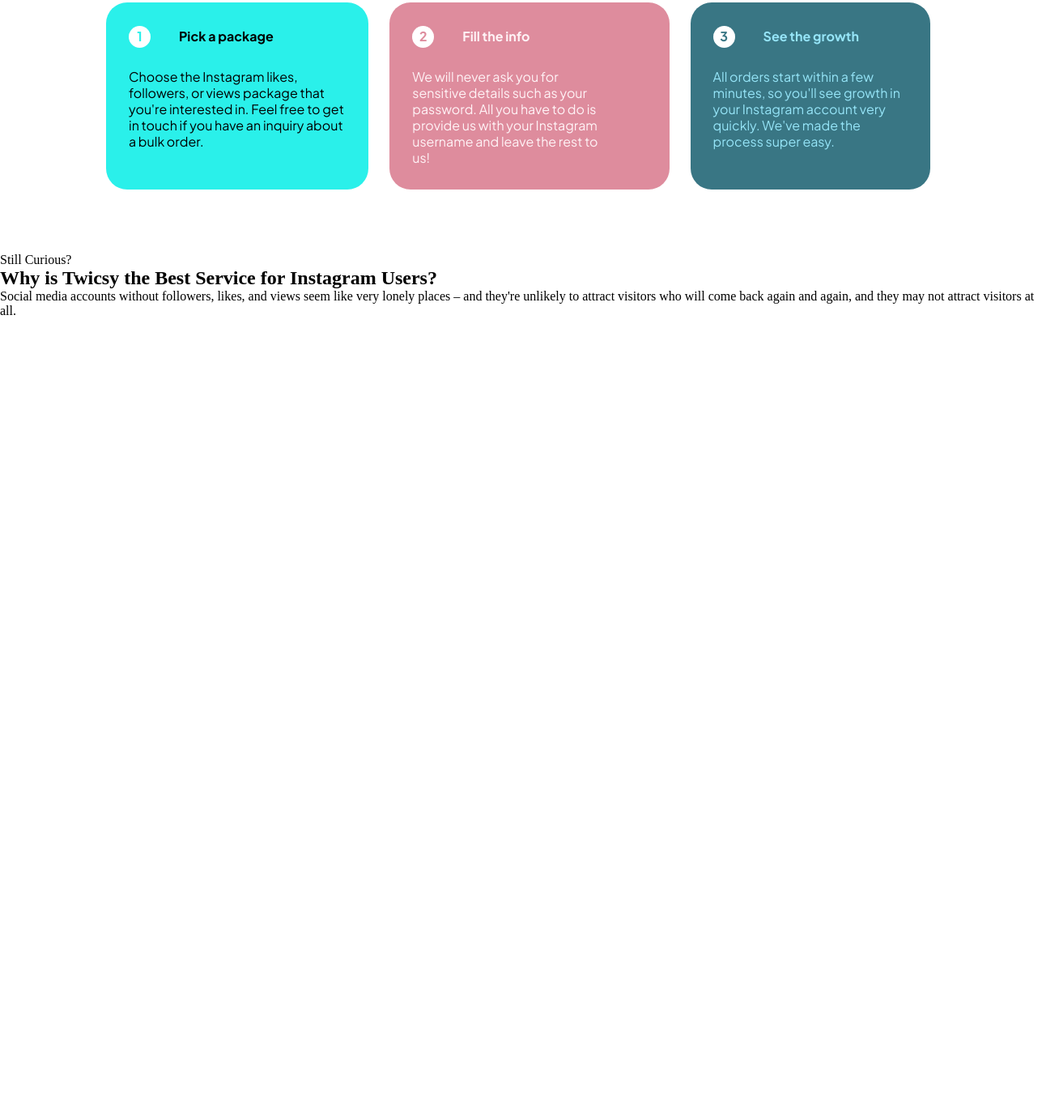
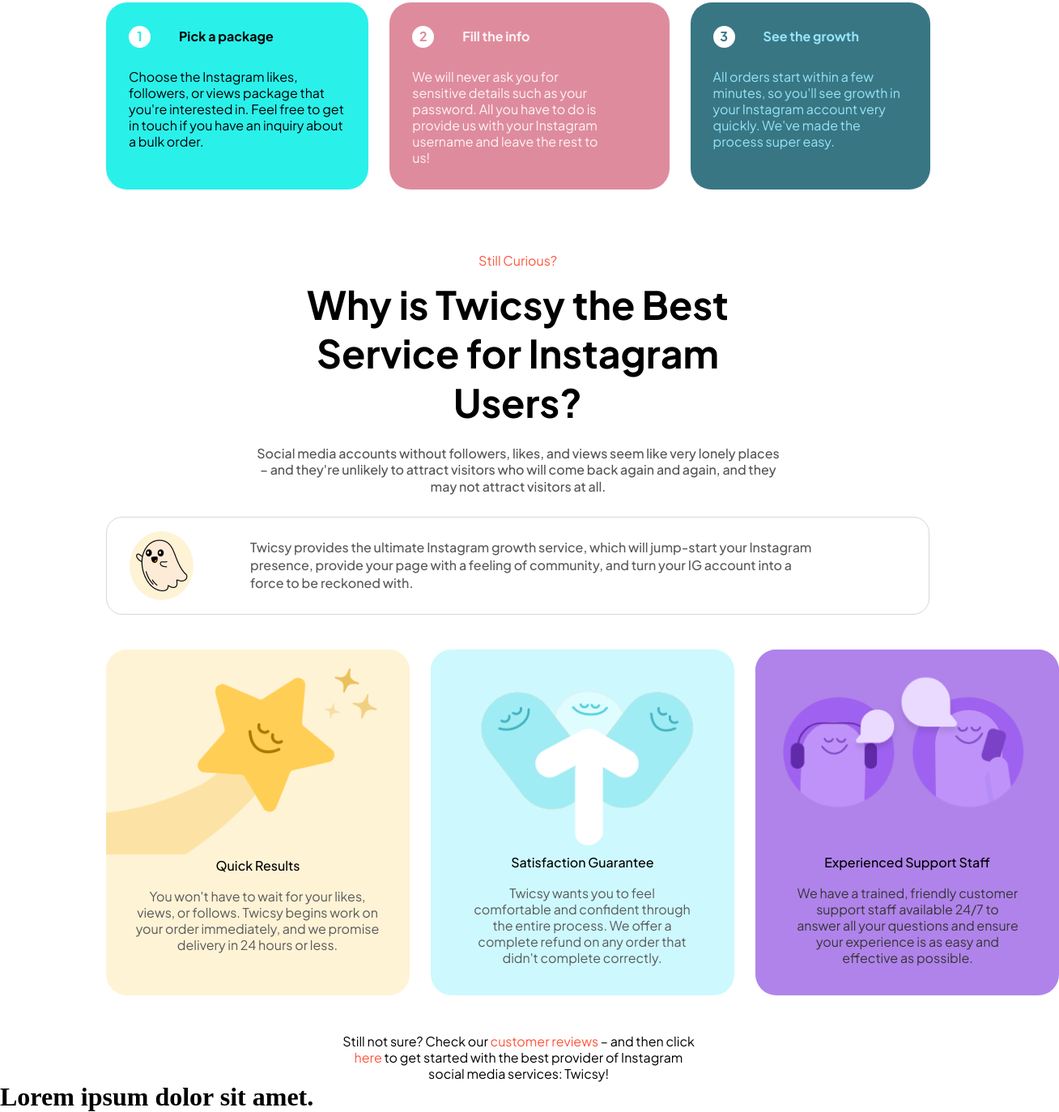
Before and after one commit to sajidmct21/assignment, a plain HTML site: page index.html in a window 1280 px wide. Shown: the part 1740-3113 px from the top of the page at 81% size, 1308 px wide, since content can reach past the window. Before the commit the page ends 2133 px from the top, so only its background shows below. Drawn offline with Linux system fonts and the light colour scheme.

Commit message:
Still Curious section is completed

```diff
--- /dev/null
+++ b/css/_curious.scss
@@ -0,0 +1,127 @@
+.curious {
+  margin: 78px 132px 0 131px;
+  .p1 {
+    font-family: w400;
+    font-size: 16px;
+    font-weight: 400;
+    line-height: 20.16px;
+    text-align: center;
+    color: #ff553c;
+  }
+  h1 {
+    font-family: w700;
+    font-size: 48px;
+    font-weight: 700;
+    line-height: 60.48px;
+    text-align: center;
+    color: #000000;
+    margin: 14px 234px 0 234px;
+  }
+  .p2 {
+    font-family: w500;
+    font-size: 16px;
+    font-weight: 500;
+    line-height: 20.16px;
+    text-align: center;
+    margin: 23px 182px 0 183px;
+    color: #545454;
+  }
+  .rectangle {
+    display: flex;
+    align-items: center;
+    border: 1px solid #d7d7d7;
+    border-radius: 20px;
+    margin-top: 27px;
+    padding: 17px 0px 17px 28px;
+    .circle {
+      height: 85px;
+      width: 85px;
+      border-radius: 50%;
+      background: #fff3d6;
+      display: flex;
+      align-items: center;
+      justify-content: center;
+    }
+    .p3 {
+      font-family: w500;
+      font-size: 16px;
+      font-weight: 500;
+      line-height: 22px;
+      text-align: left;
+      margin-left: 70px;
+      margin-right: 129px;
+      color: #595959;
+    }
+  }
+  .cards {
+    display: flex;
+    margin-top: 43px;
+    .card {
+      text-align: center;
+      border-radius: 26px;
+      &:nth-child(1) {
+        background: #fff3d6;
+        margin-right: 26px;
+        p {
+          margin-left: 31px;
+          margin-right: 32px;
+          margin-bottom: 44px;
+        }
+      }
+      &:nth-child(2) {
+        background: #cdf9fe;
+        margin-right: 26px;
+        h3 {
+          margin-top: -40px;
+        }
+        p {
+          margin-left: 53px;
+          margin-right: 54px;
+          margin-bottom: 35px;
+        }
+      }
+      &:nth-child(3) {
+        background: #b083eb;
+        h3 {
+          margin-top: -40px;
+        }
+        p {
+          margin-left: 48px;
+          margin-right: 47px;
+          margin-bottom: 35px;
+          color: #353535;
+
+        }
+      }
+      h3 {
+        font-family: w500;
+        font-size: 16px;
+        font-weight: 500;
+        line-height: 20.16px;
+        color: #000000;
+      }
+      p {
+        font-family: w400;
+        font-size: 16px;
+        font-weight: 400;
+        line-height: 20.16px;
+        text-align: center;
+        color: #595959;
+        margin-top: 18px;
+      }
+    }
+  }
+  .main-para {
+    font-family: w400;
+    font-size: 16px;
+    font-weight: 400;
+    line-height: 20.16px;
+    text-align: center;
+    margin-top: 47px;
+    margin-left: 292px;
+    margin-right: 290px;
+    span{
+        color: #FF553C;
+    }
+  }
+}
--- a/css/style.scss
+++ b/css/style.scss
@@ -4,3 +4,4 @@
 @import 'banner';
 @import 'redcards';
 @import 'twicsy';
+@import 'curious';
--- a/index.html
+++ b/index.html
@@ -176,7 +176,35 @@
         <p class="p1">Still Curious?</p>
         <H1>Why is Twicsy the Best Service for Instagram Users?</H1>
         <P class="p2">Social media accounts without followers, likes, and views seem like very lonely places – and they're unlikely to attract visitors who will come back again and again, and they may not attract visitors at all.</P>
+        <div class="rectangle">
+            <div class="circle">
+                <img src="images/image18.png" alt="">
+            </div>
+            <p class="p3">Twicsy provides the ultimate Instagram growth service, which will jump-start your Instagram presence, provide your page with a feeling of community, and turn your IG account into a force to be reckoned with.</p>
+        </div>
+        <div class="cards">
+            <div class="card">
+                <img src="images/image12.png" alt="stars">
+                <h3>Quick Results</h3>
+                <p>You won't have to wait for your likes, views, or follows. Twicsy begins work on your order immediately, and we promise delivery in 24 hours or less.</p>
+            </div>
+            <div class="card">
+                <img src="images/image13.png" alt="stars">
+                <h3>Satisfaction Guarantee</h3>
+                <p>Twicsy wants you to feel comfortable and confident through the entire process. We offer a complete refund on any order that didn't complete correctly.</p>
+            </div>
+            <div class="card">
+                <img src="images/image14.png" alt="stars">
+                <h3>Experienced Support Staff</h3>
+                <p>We have a trained, friendly customer support staff available 24/7 to answer all your questions and ensure your experience is as easy and effective as possible.</p>
+            </div>
+        </div>
+        <p class="main-para">
+            Still not sure? Check our <span>customer reviews</span> – and then click <span>here</span> to get started with the best provider of Instagram social media services: Twicsy!
+
+        </p>
     </section>
+    <h1>Lorem ipsum dolor sit amet.</h1>
 </body>
 
 </html>
```
Also changed, not shown: css/style.css, 1 other file.
